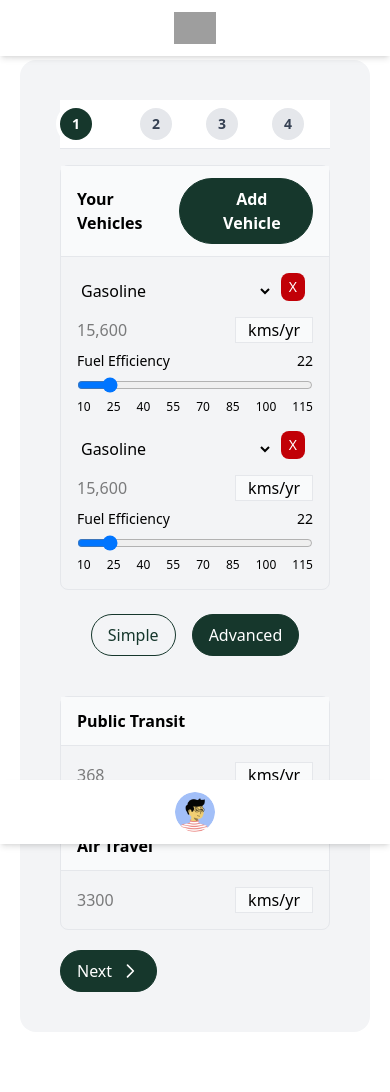
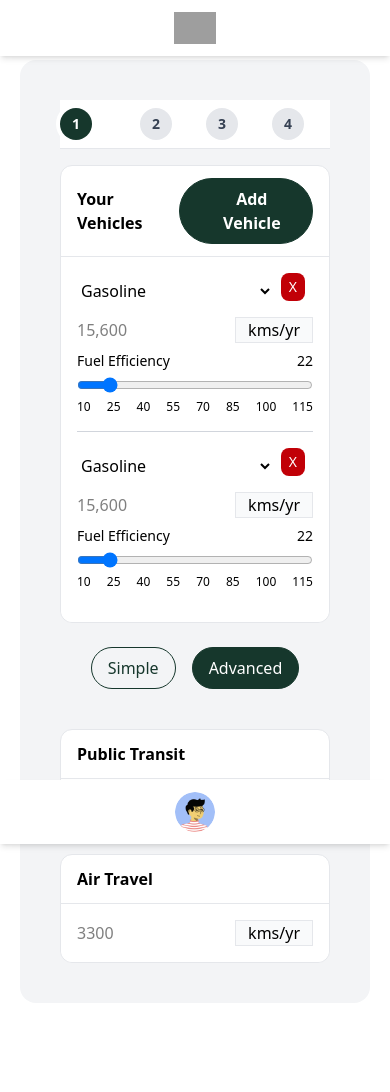
Before and after one commit to AaronJai/CITS3403_PROJECT, a Flask app: template app/templates/add_data.html in a window 390 px wide. After the commit the page ends 963 px from the top, so only its background shows below. Run offline with Flask 3, Linux system fonts and the light colour scheme; the template is opened without the code that fills it, so the values that code supplies are empty; grey boxes are pictures that could not be loaded.

Commit message:
fix: Update styling for panels and vehicle items, enhance layout with consistent utility classes
- Refactored styles for panels and vehicle list items to ensure consistent look across the site.
- Applied Tailwind utility classes for improved layout, spacing, and responsiveness.
- Updated button behavior to remove hover color on the current/active page for better user feedback.
- These changes enhance visual consistency and improve the overall aesthetics of the UI.

```diff
--- a/app/static/css/output.css
+++ b/app/static/css/output.css
@@ -525,6 +525,10 @@
     border-style: var(--tw-border-style);
     border-width: 1px;
   }
+  .border-b {
+    border-bottom-style: var(--tw-border-style);
+    border-bottom-width: 1px;
+  }
   .border-dashed {
     --tw-border-style: dashed;
     border-style: dashed;
@@ -559,9 +563,6 @@
   .bg-green-50 {
     background-color: var(--color-green-50);
   }
-  .bg-green-600 {
-    background-color: var(--color-green-600);
-  }
   .bg-primary {
     background-color: var(--color-primary);
   }
@@ -574,9 +575,6 @@
   .bg-transparent {
     background-color: transparent;
   }
-  .bg-white {
-    background-color: var(--color-white);
-  }
   .bg-yellow-50 {
     background-color: var(--color-yellow-50);
   }
@@ -609,6 +607,9 @@
   }
   .pb-2 {
     padding-bottom: calc(var(--spacing) * 2);
+  }
+  .pb-4 {
+    padding-bottom: calc(var(--spacing) * 4);
   }
   .text-center {
     text-align: center;
@@ -631,10 +632,6 @@
     font-size: var(--text-sm);
     line-height: var(--tw-leading, var(--text-sm--line-height));
   }
-  .text-xl {
-    font-size: var(--text-xl);
-    line-height: var(--tw-leading, var(--text-xl--line-height));
-  }
   .text-xs {
     font-size: var(--text-xs);
     line-height: var(--tw-leading, var(--text-xs--line-height));
@@ -672,9 +669,6 @@
   }
   .text-green-500 {
     color: var(--color-green-500);
-  }
-  .text-green-600 {
-    color: var(--color-green-600);
   }
   .text-green-800 {
     color: var(--color-green-800);
@@ -749,6 +743,12 @@
   .group-last\:hidden {
     &:is(:where(.group):last-child *) {
       display: none;
+    }
+  }
+  .last\:border-b-0 {
+    &:last-child {
+      border-bottom-style: var(--tw-border-style);
+      border-bottom-width: 0px;
     }
   }
   .hover\:bg-blue-100 {
@@ -1299,16 +1299,18 @@
 }
 .panel {
   border: 1px solid #e5e7eb;
-  border-radius: 0.5rem;
+  background-color: white;
+  border-radius: 0.75rem;
 }
 .panel-heading {
   padding: 0.75rem 1rem;
   border-bottom: 1px solid #e5e7eb;
   font-weight: 600;
-  background-color: #f9fafb;
 }
 .panel-body {
   padding: 1rem;
+  background-color: white;
+  border-radius: 0.75rem;
 }
 .input-group {
   display: flex;
@@ -1373,6 +1375,9 @@ ul[class*="flex flex-row gap-x-2"] {
 }
 .group .bg-neutral\/20.h-px {
   margin-top: 1rem;
+}
+#show-simple:not(.bg-primary):hover, #show-advanced:not(.bg-primary):hover {
+  background-color: transparent !important;
 }
 @property --tw-translate-x {
   syntax: "*";
--- a/app/static/js/add-data.js
+++ b/app/static/js/add-data.js
@@ -85,7 +85,7 @@ document.addEventListener('DOMContentLoaded', function () {
 // Vehicle Template (hidden)
 const vehicleTemplate = document.createElement('template');
 vehicleTemplate.innerHTML = `
-<div class="vehicle-mpg-container vehicle-item space-y-2">
+<div class="vehicle-mpg-container vehicle-item space-y-2 pb-4 border-b border-gray-300 last:border-b-0">
     <div class="flex gap-2">
     <select class="select select-bordered flex-1 vehicle-fuel-type">
         <option value="gasoline">Gasoline</option>
--- a/app/templates/add_data.html
+++ b/app/templates/add_data.html
@@ -89,7 +89,7 @@
       <!-- Public Transit Section -->
       <div class="flex justify-center gap-4 mb-4">
         <button type="button" id="show-simple"
-          class="flex items-center gap-2 border border-primary rounded-full px-4 py-2 transition cursor-pointer text-primary bg-transparent hover:bg-primary/10">
+          class="flex items-center gap-2 border border-primary rounded-full px-4 py-2 cursor-pointer text-primary bg-transparents">
           Simple
         </button>
 
@@ -224,7 +224,13 @@
 
   <!-- Home Content -->
   <div data-stepper-content-item="2" class="hidden">
+    <div class="panel">
+      <div class="panel-heading">
+        Home Energy Usage
+      </div>
+      <div class="panel-body">
         <div class="grid grid-cols-1 gap-6">
+
           <!-- Electricity Section -->
           <div class="form-control">
             <label class="label">
@@ -340,6 +346,7 @@
           </div>
         </div>
       </div>
+
 
       <!-- Food Content -->
       <div data-stepper-content-item="3" class="hidden">
@@ -485,7 +492,7 @@
                 <div class="btn-group">
                   <button id="btnToAdvanced" type="button"
                     class="flex items-center gap-2 border border-primary bg-primary text-white rounded-full px-4 py-2 hover:bg-primary/90 transition cursor-pointer">
-                Advanced
+                    Click here for Advanced
                   </button>
                 </div>
               </div>
@@ -545,13 +552,13 @@
         <form id="shoppingAdvanced" class="hidden">
           <div class="shopping-advanced-container min-h-screen bg-gray-100 grid gap-6">
             <!-- Goods Section -->
-        <div class="panel panel-default bg-grey shadow-lg">
-          <div class="panel-heading flex justify-between items-center bg-gray-200 p-4 font-semibold">
+            <div class="panel panel-default shadow-lg">
+              <div class="panel-heading flex justify-between items-center p-4 font-semibold">
                 Goods
                 <div class="btn-group">
                   <button id="btnToSimple" type="button"
                     class="flex items-center gap-2 border border-primary bg-primary text-white rounded-full px-4 py-2 hover:bg-primary/90 transition cursor-pointer">
-                Simple
+                    Click here for Simple
                   </button>
                 </div>
               </div>
@@ -605,8 +612,8 @@
             </div>
 
             <!-- Services Section -->
-        <div class="panel panel-default bg-grey shadow-lg rounded-lg">
-          <div class="panel-heading bg-gray-200 p-4 font-semibold">Services</div>
+            <div class="panel panel-default shadow-lg rounded-lg">
+              <div class="panel-heading p-4 font-semibold">Services</div>
               <div class="panel-body p-4 space-y-4">
                 <div class="space-y-2">
                   <h4 class="text-sm font-medium">Food</h4>
@@ -683,7 +690,7 @@
         </button>
 
         <button type="button"
-      class="hidden flex items-center gap-2 border border-success bg-success text-green rounded-full px-4 py-2 hover:bg-success/90 transition cursor-pointer"
+          class="hidden flex items-center gap-2 border border-primary bg-primary text-white rounded-full px-4 py-2 hover:bg-primary/90 transition cursor-pointer"
           data-stepper-finish-btn="">
           <svg xmlns="http://www.w3.org/2000/svg" class="h-5 w-5" fill="none" viewBox="0 0 24 24" stroke="currentColor">
             <path stroke-linecap="round" stroke-linejoin="round" stroke-width="2" d="M5 13l4 4L19 7" />
```
Also changed, not shown: app/static/css/styles.css (+9 -2 lines). Lines whose indentation alone changed are shown as unchanged.
